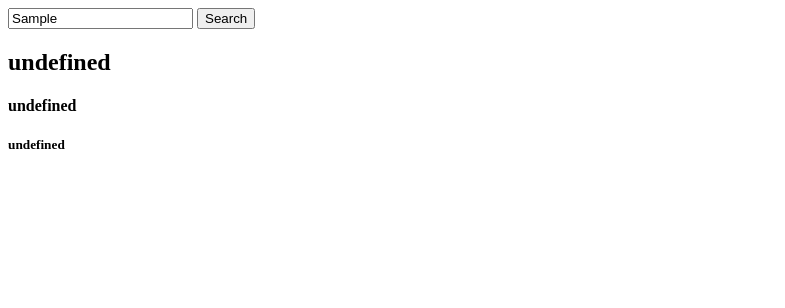
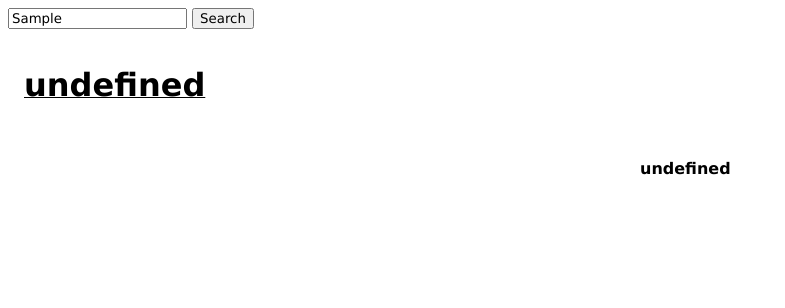
Before and after one commit to Eve-Drake/Book-search-js, a website built with Vite: page index.html in a window 1280 px wide. Both pictures are taken after typing "Sample" into the empty fields and a click on the button "Search". Shown: the top 308 px of the page, without its empty margins (0-785 px from the left). Built offline with nearby package versions, Linux system fonts and the light colour scheme; no server answers.

Commit message:
Inital display

```diff
--- a/index.html
+++ b/index.html
@@ -4,13 +4,20 @@
     <meta charset="UTF-8" />
     <link rel="icon" type="image/svg+xml" href="/vite.svg" />
     <meta name="viewport" content="width=device-width, initial-scale=1.0" />
-    <title>Author Look-up</title>
+    <title>Author Look Up</title>
+    <link rel="stylesheet" href='styles.css'/>
   </head>
   <body>
     <main>
       <input id="authorName"/>
       <button onclick="authorSearch()">Search</button>
       <div id="authorDisplay">
+        <h1 id="name"></h1>
+        <h4 id="dob"></h4>
+        <h2 id="topWork"></h2>
+        <div id="genres">
+
+        </div>
 
       </div>
     </main>
--- a/main.js
+++ b/main.js
@@ -2,6 +2,11 @@ var authorName = document.getElementById('authorName')
 var authorDisplay = document.getElementById('authorDisplay')
 var authorData = {}
 var authorCode = ''
+
+const nameDisplay = document.getElementById('name')
+const dobDisplay = document.getElementById('dob')
+const topWorkDisplay = document.getElementById('topWork')
+const genresDisplay = document.getElementById('genres')
 
 function authorSearch(){
   try{
@@ -14,30 +19,14 @@ function authorSearch(){
   catch(err){
     console.error(err)
   }
-  if(authorData !== {}){
+  if(authorData){
     displayAuhtorData()
   }
 
 }
 
 function displayAuhtorData(){
-  let authorInfoBlock = document.createElement('div')
-  authorInfoBlock.className = 'author-infomation'
-
-
-  let author = document.createElement('h2');
-  author.innerHTML = authorData.name
-
-  let authorDOB = document.createElement('h4')
-  authorDOB.innerHTML = authorData.birth_date;
-
-  let topWork = document.createElement('h5')
-  topWork.innerHTML = authorData.top_work
-
-  authorInfoBlock.appendChild(author)
-  authorInfoBlock.appendChild(authorDOB)
-  authorInfoBlock.appendChild(topWork)
-  authorDisplay.appendChild(authorInfoBlock)
-
-  //let topSubjectsList  =document.createElement('ul')
+  nameDisplay.innerHTML = authorData.name
+  dobDisplay.innerHTML = authorData.birth_date
+  topWorkDisplay.innerHTML = authorData.top_work
 }
--- /dev/null
+++ b/styles.css
@@ -0,0 +1,23 @@
+*{
+  font-family: 'Lucida Sans', 'Lucida Sans Regular', 'Lucida Grande', 'Lucida Sans Unicode', Geneva, Verdana, sans-serif;
+}
+
+#authorDisplay{
+  display: grid;
+  grid-template-columns: 1fr 1fr;
+  padding: 0.5rem;
+  margin: 0.5rem;
+  height: 60vh;
+}
+
+#name{
+  text-decoration: underline black 1px;
+}
+
+#dob{
+  align-self: center;
+}
+
+#topWork{
+  columns: 2;
+}
```
Also changed, not shown: style.css (added).
